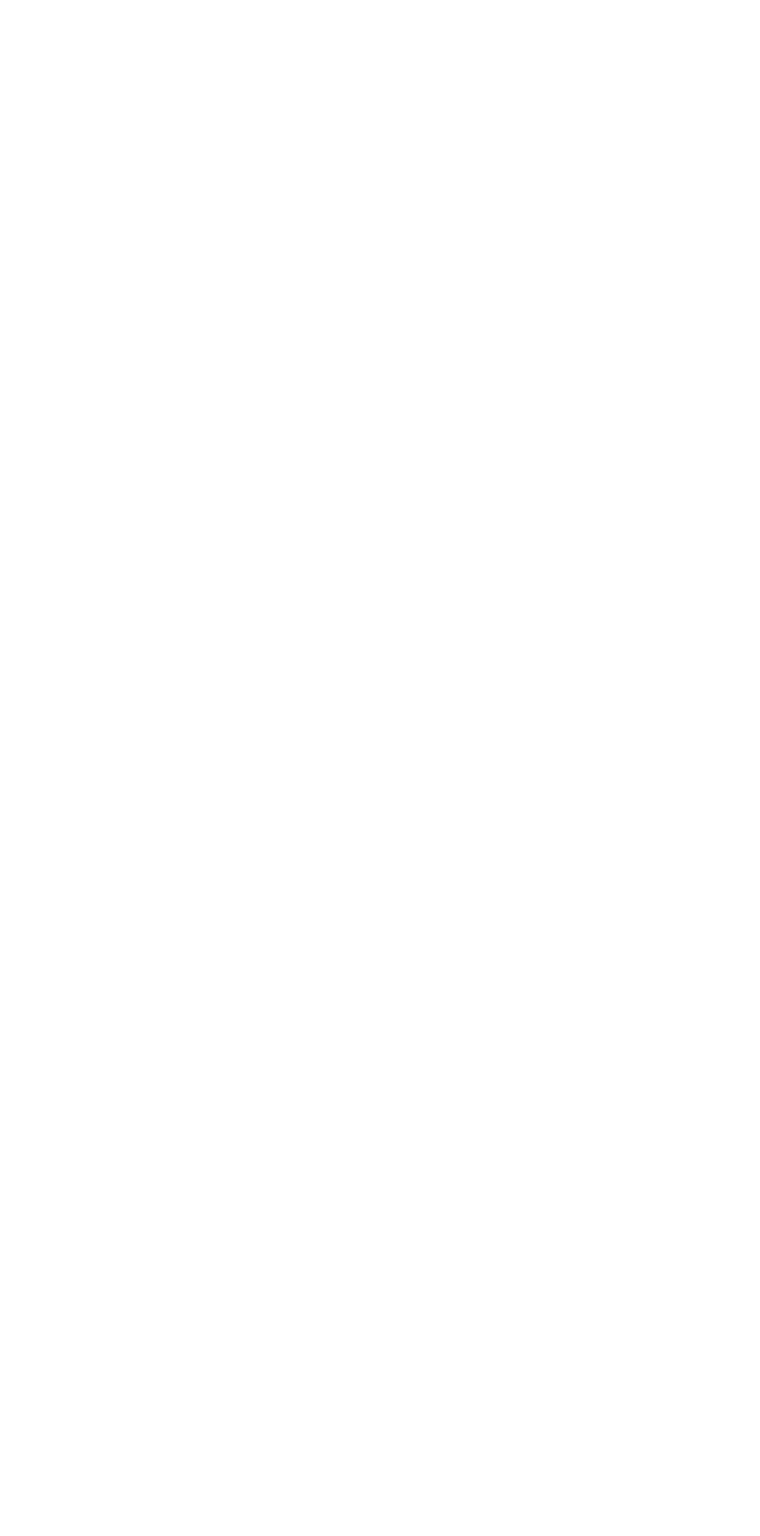
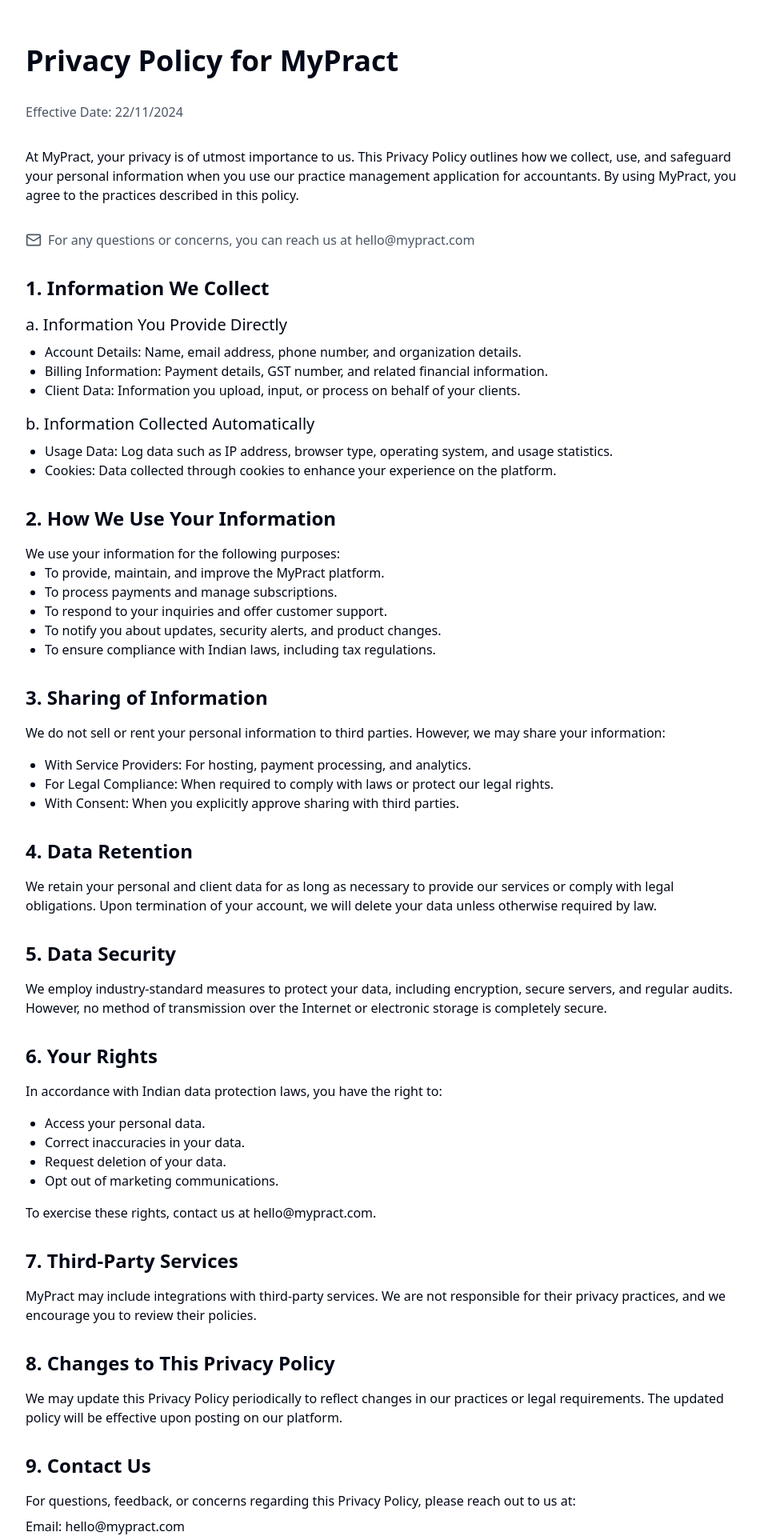
Before and after one commit to Deeshum/mypract-homepage, a React (Vite) app: page /privacy in a window 1280 px wide. Before the commit this address had no page. Shown: the part 40-1960 px from the top of the page at 80% size, without its empty margins (160-1110 px from the left). Before the commit the page ends 800 px from the top, so only its background shows below. Built offline with nearby package versions, Linux system fonts and the light colour scheme.

Commit message:
Create privacy policy page
Added a new Privacy Policy page for MyPract, detailing the collection, use, and protection of personal information. Linked the privacy policy in the footer for easy access.
[skip gpt_engineer]

```diff
--- a/src/App.tsx
+++ b/src/App.tsx
@@ -4,6 +4,7 @@ import { TooltipProvider } from "@/components/ui/tooltip";
 import { QueryClient, QueryClientProvider } from "@tanstack/react-query";
 import { BrowserRouter, Routes, Route } from "react-router-dom";
 import Index from "./pages/Index";
+import PrivacyPolicy from "./pages/PrivacyPolicy";
 
 const queryClient = new QueryClient();
 
@@ -15,6 +16,7 @@ const App = () => (
       <BrowserRouter>
         <Routes>
           <Route path="/" element={<Index />} />
+          <Route path="/privacy" element={<PrivacyPolicy />} />
         </Routes>
       </BrowserRouter>
     </TooltipProvider>
--- /dev/null
+++ b/src/pages/PrivacyPolicy.tsx
@@ -0,0 +1,100 @@
+import { Mail } from "lucide-react";
+
+const PrivacyPolicy = () => {
+  return (
+    <div className="min-h-screen bg-background">
+      <div className="container mx-auto px-4 py-16 md:py-24">
+        <div className="max-w-4xl mx-auto prose prose-gray">
+          <h1 className="text-3xl md:text-4xl font-bold mb-8">Privacy Policy for MyPract</h1>
+          <p className="text-gray-600 mb-8">Effective Date: 22/11/2024</p>
+
+          <p className="mb-8">
+            At MyPract, your privacy is of utmost importance to us. This Privacy Policy outlines how we collect, use, and safeguard your personal information when you use our practice management application for accountants. By using MyPract, you agree to the practices described in this policy.
+          </p>
+
+          <div className="flex items-center gap-2 mb-8 text-gray-600">
+            <Mail className="w-5 h-5" />
+            <p>For any questions or concerns, you can reach us at hello@mypract.com</p>
+          </div>
+
+          <section className="mb-8">
+            <h2 className="text-2xl font-semibold mb-4">1. Information We Collect</h2>
+            <h3 className="text-xl font-medium mb-2">a. Information You Provide Directly</h3>
+            <ul className="list-disc pl-6 mb-4">
+              <li>Account Details: Name, email address, phone number, and organization details.</li>
+              <li>Billing Information: Payment details, GST number, and related financial information.</li>
+              <li>Client Data: Information you upload, input, or process on behalf of your clients.</li>
+            </ul>
+            <h3 className="text-xl font-medium mb-2">b. Information Collected Automatically</h3>
+            <ul className="list-disc pl-6">
+              <li>Usage Data: Log data such as IP address, browser type, operating system, and usage statistics.</li>
+              <li>Cookies: Data collected through cookies to enhance your experience on the platform.</li>
+            </ul>
+          </section>
+
+          <section className="mb-8">
+            <h2 className="text-2xl font-semibold mb-4">2. How We Use Your Information</h2>
+            <p>We use your information for the following purposes:</p>
+            <ul className="list-disc pl-6">
+              <li>To provide, maintain, and improve the MyPract platform.</li>
+              <li>To process payments and manage subscriptions.</li>
+              <li>To respond to your inquiries and offer customer support.</li>
+              <li>To notify you about updates, security alerts, and product changes.</li>
+              <li>To ensure compliance with Indian laws, including tax regulations.</li>
+            </ul>
+          </section>
+
+          <section className="mb-8">
+            <h2 className="text-2xl font-semibold mb-4">3. Sharing of Information</h2>
+            <p className="mb-4">We do not sell or rent your personal information to third parties. However, we may share your information:</p>
+            <ul className="list-disc pl-6">
+              <li>With Service Providers: For hosting, payment processing, and analytics.</li>
+              <li>For Legal Compliance: When required to comply with laws or protect our legal rights.</li>
+              <li>With Consent: When you explicitly approve sharing with third parties.</li>
+            </ul>
+          </section>
+
+          <section className="mb-8">
+            <h2 className="text-2xl font-semibold mb-4">4. Data Retention</h2>
+            <p>We retain your personal and client data for as long as necessary to provide our services or comply with legal obligations. Upon termination of your account, we will delete your data unless otherwise required by law.</p>
+          </section>
+
+          <section className="mb-8">
+            <h2 className="text-2xl font-semibold mb-4">5. Data Security</h2>
+            <p>We employ industry-standard measures to protect your data, including encryption, secure servers, and regular audits. However, no method of transmission over the Internet or electronic storage is completely secure.</p>
+          </section>
+
+          <section className="mb-8">
+            <h2 className="text-2xl font-semibold mb-4">6. Your Rights</h2>
+            <p className="mb-4">In accordance with Indian data protection laws, you have the right to:</p>
+            <ul className="list-disc pl-6">
+              <li>Access your personal data.</li>
+              <li>Correct inaccuracies in your data.</li>
+              <li>Request deletion of your data.</li>
+              <li>Opt out of marketing communications.</li>
+            </ul>
+            <p className="mt-4">To exercise these rights, contact us at hello@mypract.com.</p>
+          </section>
+
+          <section className="mb-8">
+            <h2 className="text-2xl font-semibold mb-4">7. Third-Party Services</h2>
+            <p>MyPract may include integrations with third-party services. We are not responsible for their privacy practices, and we encourage you to review their policies.</p>
+          </section>
+
+          <section className="mb-8">
+            <h2 className="text-2xl font-semibold mb-4">8. Changes to This Privacy Policy</h2>
+            <p>We may update this Privacy Policy periodically to reflect changes in our practices or legal requirements. The updated policy will be effective upon posting on our platform.</p>
+          </section>
+
+          <section className="mb-8">
+            <h2 className="text-2xl font-semibold mb-4">9. Contact Us</h2>
+            <p>For questions, feedback, or concerns regarding this Privacy Policy, please reach out to us at:</p>
+            <p className="mt-2">Email: hello@mypract.com</p>
+          </section>
+        </div>
+      </div>
+    </div>
+  );
+};
+
+export default PrivacyPolicy;
```
